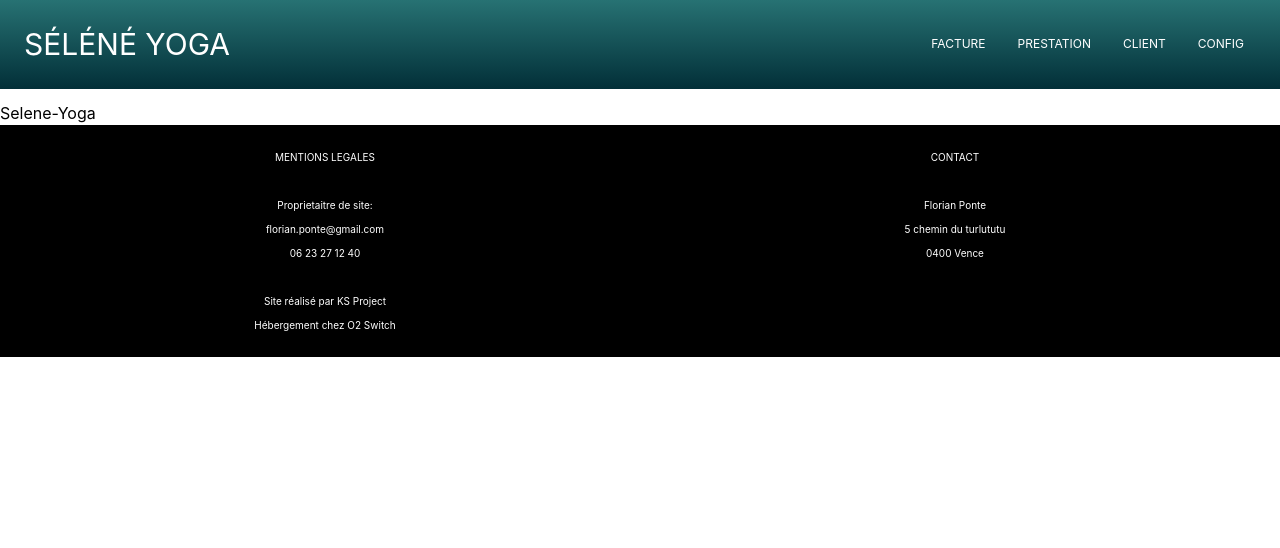
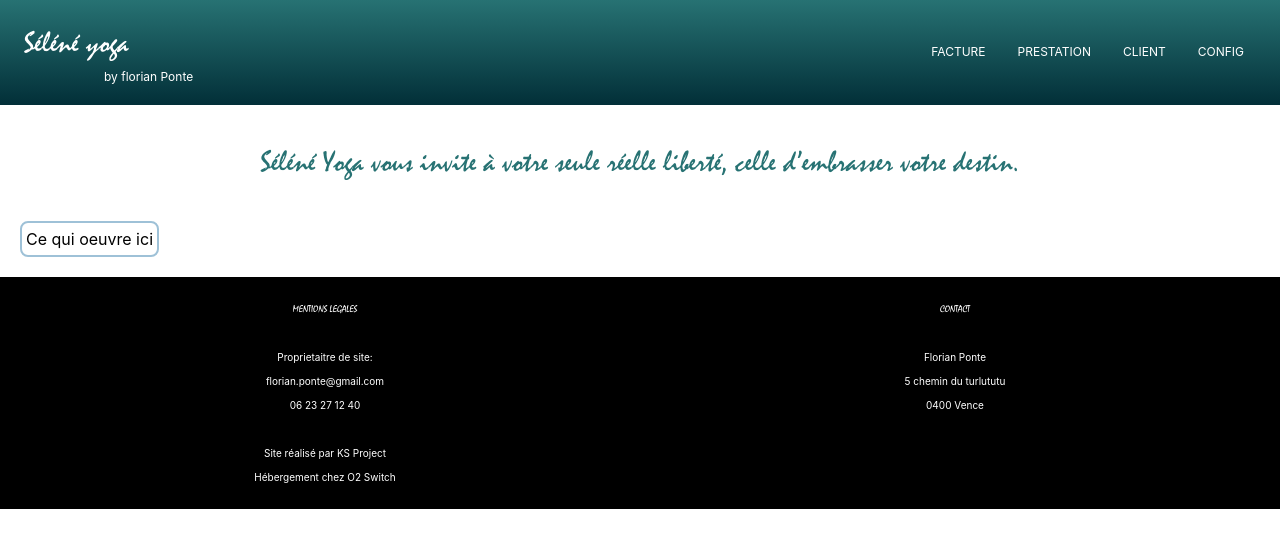
Before and after one commit to kev0629/selene-yoga, a Next.js app: page / in a window 1280 px wide. Shown: the top 548 px of the page. Built offline with nearby package versions, Linux system fonts and the light colour scheme.

Commit message:
start first section

```diff
--- a/pages/Footer.tsx
+++ b/components/Footer.tsx
@@ -8,7 +8,7 @@ const Footer = (props: Props) => {
       <footer className='bg-black text-white text-[10px]'>
         <div className='flex flex-row p-5 gap-5'>
           <div className='basis-1/2 text-center'>
-            <div >MENTIONS LEGALES</div>
+            <div className='font-serif'>MENTIONS LEGALES</div>
             <br />
             <div>Proprietaitre de site:</div>
             <div>florian.ponte@gmail.com</div>
@@ -18,7 +18,7 @@ const Footer = (props: Props) => {
             <div>Hébergement chez O2 Switch</div>
           </div>
           <div className='basis-1/2 text-center'>
-            <div className='text-center'>CONTACT</div>
+            <div className='font-serif'>CONTACT</div>
             <br />
             <div>Florian Ponte</div>
             <div>5 chemin du turlututu</div>
--- /dev/null
+++ b/components/Intro.tsx
@@ -0,0 +1,23 @@
+import React from 'react'
+
+type Props = {}
+
+const Intro = (props: Props) => {
+  return (
+    <>
+        <div className='text-3xl text-center m-10 font-serif text-selene-green'>
+            Séléné Yoga vous invite
+            à votre seule réelle liberté,
+            celle d’embrasser votre destin.
+        </div>
+        <div className='m-5'>
+          <button className='border-2 rounded-lg border-selene-blue p-1 m'>
+            Ce qui oeuvre ici
+          </button>
+        </div>
+
+    </>
+  )
+}
+
+export default Intro
--- a/pages/Navbar.tsx
+++ b/components/Navbar.tsx
@@ -12,10 +12,11 @@ function Navbar({}: Props) {
         <div className="container px-4 mx-auto flex flex-wrap items-center justify-between">
           <div className="w-full relative flex justify-between md:w-auto md:static md:block md:justify-start">
             <a
-              className="text-3xl leading-relaxed inline-block mr-4 py-2 whitespace-nowrap uppercase text-white"
+              className="text-3xl leading-relaxed inline-block mr-4 py-2 whitespace-nowrap text-white"
               href="#pablo"
             >
-              Séléné yoga
+              <div className='font-serif'>Séléné yoga</div>
+              <div className='pl-20 text-xs'>by florian Ponte</div>
             </a>
             <button
               className="text-white cursor-pointer text-xl leading-none px-3 py-1 border border-solid border-transparent rounded bg-transparent block md:hidden outline-none focus:outline-none"
--- a/pages/index.tsx
+++ b/pages/index.tsx
@@ -2,8 +2,10 @@ import Head from 'next/head'
 import Image from 'next/image'
 // import styles from '../styles/Home.module.css'
 
-import Footer from './Footer'
-import Navbar from './Navbar'
+import Footer from '../components/Footer'
+import Navbar from '../components/Navbar'
+import Intro from '../components/Intro'
+
 export default function Home() {
   return (
     < >
@@ -15,7 +17,7 @@ export default function Home() {
 
       <main className='text-xs md:text-base'>
         <Navbar/>
-        <h1>Selene-Yoga</h1>
+        <Intro/>
         <Footer/>
       </main>
     </>
--- a/styles/globals.css
+++ b/styles/globals.css
@@ -1,6 +1,13 @@
 @tailwind base;
 @tailwind components;
 @tailwind utilities;
+
+@layer base {
+  @font-face {
+    font-family: mistral;
+    src: url("../mistral/MISTRAL.TTF");
+  }
+}
 
 html,
 body {
--- a/tailwind.config.js
+++ b/tailwind.config.js
@@ -5,10 +5,15 @@ module.exports = {
     "./components/**/*.{js,ts,jsx,tsx}",
   ],
   theme: {
-    extend: {colors: {
+    extend: {
+      colors: {
       'selene-green': '#277273',
       'selene-green-dark': '#022F38',
+      'selene-blue':'#9EC1D7'
     },
+    fontFamily:{
+      serif:["mistral"]
+    }
   },
   },
   plugins: [],
```
